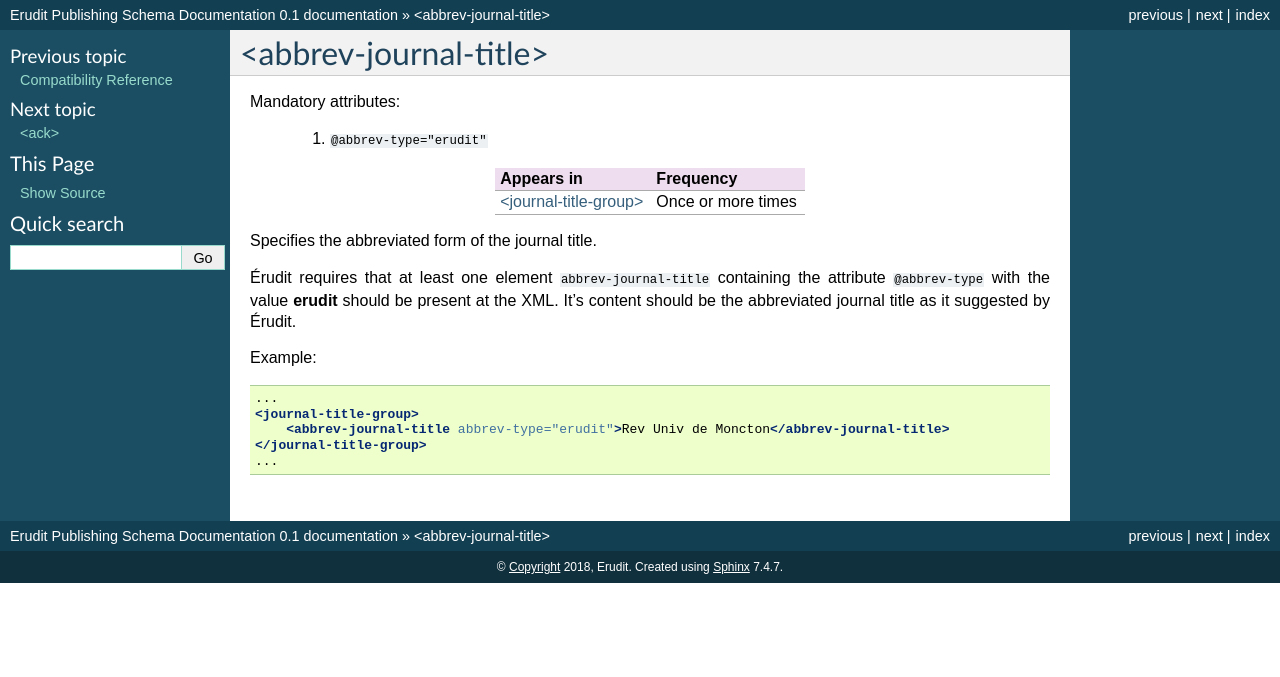
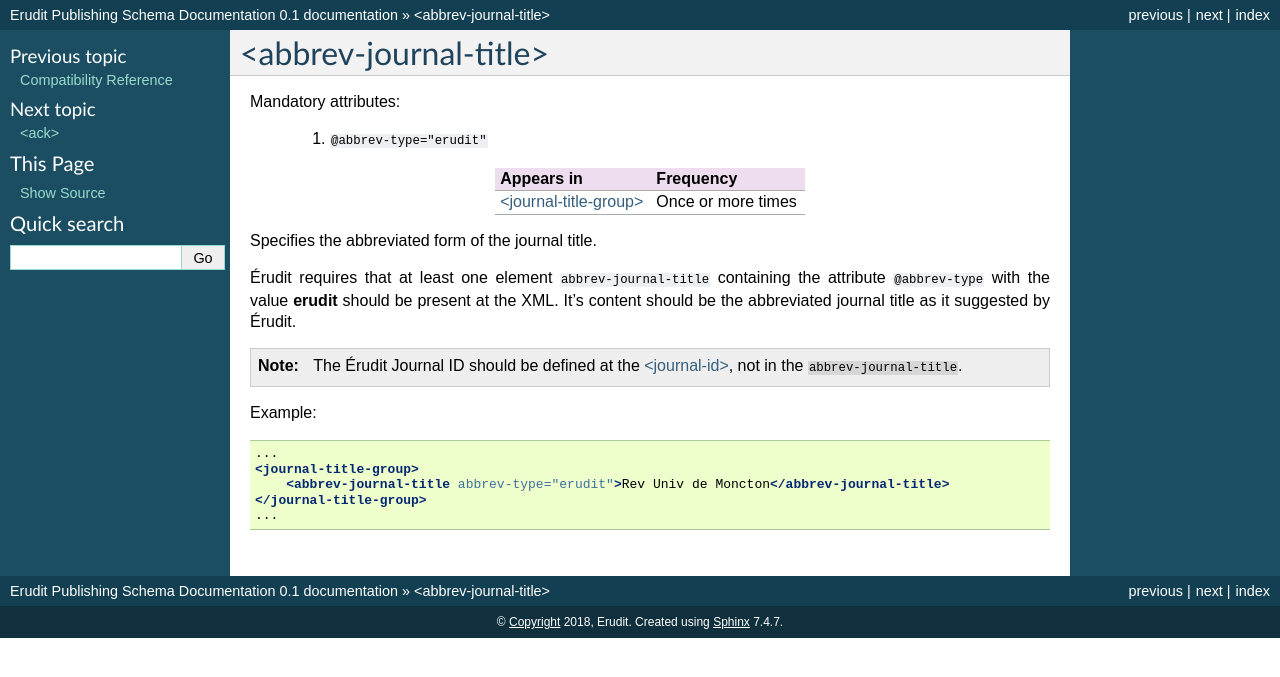
Before and after one commit to erudit/erudit-ps-documentation, a Sphinx documentation site: the page built from docs/source/tagset/element-abbrev-journal-title.rst, in a window 1280 px wide. Shown: the top 677 px of the page. Built offline with Sphinx 7.4.7, drawn with Linux system fonts in a browser that asks for light colours.

Commit message:
Improve journal metadadata documentation

```diff
--- a/docs/source/tagset/element-abbrev-journal-title.rst
+++ b/docs/source/tagset/element-abbrev-journal-title.rst
@@ -18,6 +18,10 @@ Specifies the abbreviated form of the journal title.
 
 Érudit requires that at least one element ``abbrev-journal-title`` containing the attribute ``@abbrev-type`` with the value **erudit** should be present at the XML. It's content should be the abbreviated journal title as it suggested by Érudit.
 
+.. note::
+
+    The Érudit Journal ID should be defined at the :ref:`element-journal-id`, not in the ``abbrev-journal-title``.
+
 Example:
 
 .. code-block:: xml
--- a/docs/source/tagset/element-journal-title.rst
+++ b/docs/source/tagset/element-journal-title.rst
@@ -23,7 +23,7 @@ Example:
   <journal-meta>
     ...
     <journal-title-group>
-      <journal-title>Revue de l'Université de Moncton</journal-title>
+      <journal-title xml:lang="fr">Revue de l'Université de Moncton</journal-title>
       ...
     </journal-title-group>
     ...
```
